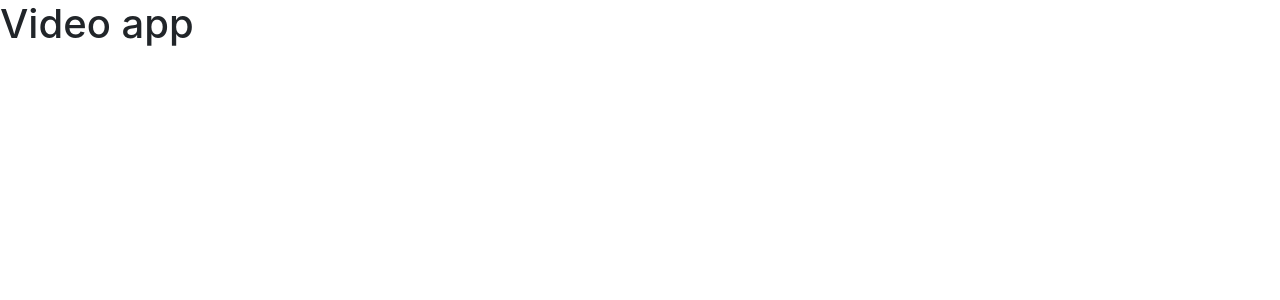
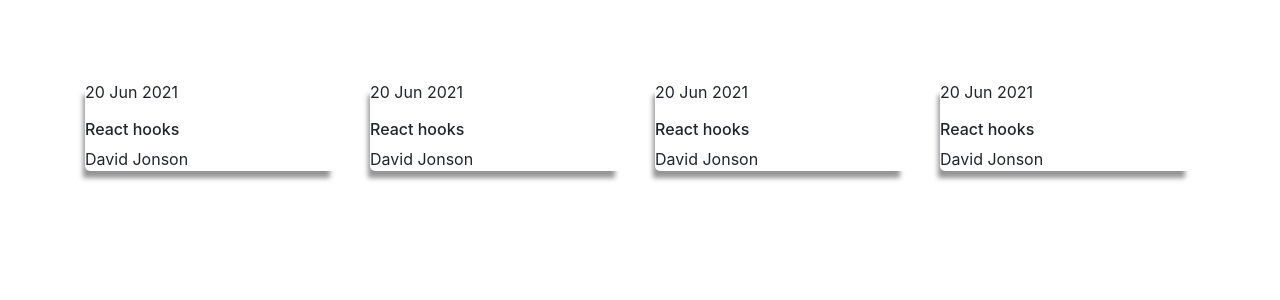
Before and after one commit to Yazdani1/React-video-palyer, a React (Create React App) app: page / in a window 1280 px wide. Shown: the top 300 px of the page. Built offline with nearby package versions, Linux system fonts and the light colour scheme.

Commit message:
Video Item Design

```diff
--- a/package.json
+++ b/package.json
@@ -8,6 +8,7 @@
     "@testing-library/user-event": "^13.5.0",
     "react": "^18.1.0",
     "react-dom": "^18.1.0",
+    "react-player": "^2.10.1",
     "react-scripts": "5.0.1",
     "web-vitals": "^2.1.4"
   },
--- a/src/App.js
+++ b/src/App.js
@@ -1,11 +1,11 @@
-import React from 'react'
-
+import React from "react";
+import Video from "./components/Video";
 const App = () => {
   return (
-    <React.Fragment>
-      <h1>Video app</h1>
-    </React.Fragment>
-  )
-}
+    <div className="main_app">
+      <Video />
+    </div>
+  );
+};
 
-export default App
+export default App;
--- /dev/null
+++ b/src/components/Video.js
@@ -0,0 +1,55 @@
+import React, { useState } from "react";
+import VideoDetails from "./VideoDetails";
+const Video = () => {
+  const data = [
+    {
+      title: "React hooks",
+      url: "",
+      name: "David Jonson",
+      photo: "",
+      date: "20 Jun 2021",
+      id: "1",
+    },
+    {
+      title: "React hooks",
+      url: "",
+      name: "David Jonson",
+      photo: "",
+      date: "20 Jun 2021",
+      id: "2",
+    },
+    {
+      title: "React hooks",
+      url: "",
+      name: "David Jonson",
+      photo: "",
+      date: "20 Jun 2021",
+      id: "3",
+    },
+    {
+      title: "React hooks",
+      url: "",
+      name: "David Jonson",
+      photo: "",
+      date: "20 Jun 2021",
+      id: "4",
+    },
+  ];
+
+  const [videData, setVideoData] = useState(data);
+
+  return (
+    <div className="container" style={{ marginTop: "80px" }}>
+      <div className="row">
+        {videData &&
+          videData.map((video, index) => (
+            <div className="col-xl-3 col-lg-4 col-md-4 col-sm-12">
+             <VideoDetails key={video.id} {...video}/>
+            </div>
+          ))}
+      </div>
+    </div>
+  );
+};
+
+export default Video;
--- /dev/null
+++ b/src/components/VideoDetails.js
@@ -0,0 +1,17 @@
+import React from "react";
+import "./video.css";
+
+const VideoDetails = ({title,name,url,photo,date}) => {
+  return (
+    <React.Fragment>
+
+      <div className="video_item_design">
+      <p>{date}</p>
+        <h6>{title}</h6>
+        <p>{name}</p>
+      </div>
+    </React.Fragment>
+  );
+};
+
+export default VideoDetails;
--- /dev/null
+++ b/src/components/video.css
@@ -0,0 +1,11 @@
+.video_item_design{
+    background-color: white;
+    border-radius: 5px;
+
+    box-shadow: -6px 11px 5px -4px rgba(0, 0, 0, 0.42);
+    -webkit-box-shadow: -6px 11px 5px -4px rgba(0, 0, 0, 0.42);
+    -moz-box-shadow: -6px 11px 5px -4px rgba(0, 0, 0, 0.42);
+
+    cursor: pointer;
+    transition-duration: 1s;
+}
```
Also changed, not shown: src/App.css (deleted, +0 -38 lines), 1 other file (tests, documents, lock files or other folders).
